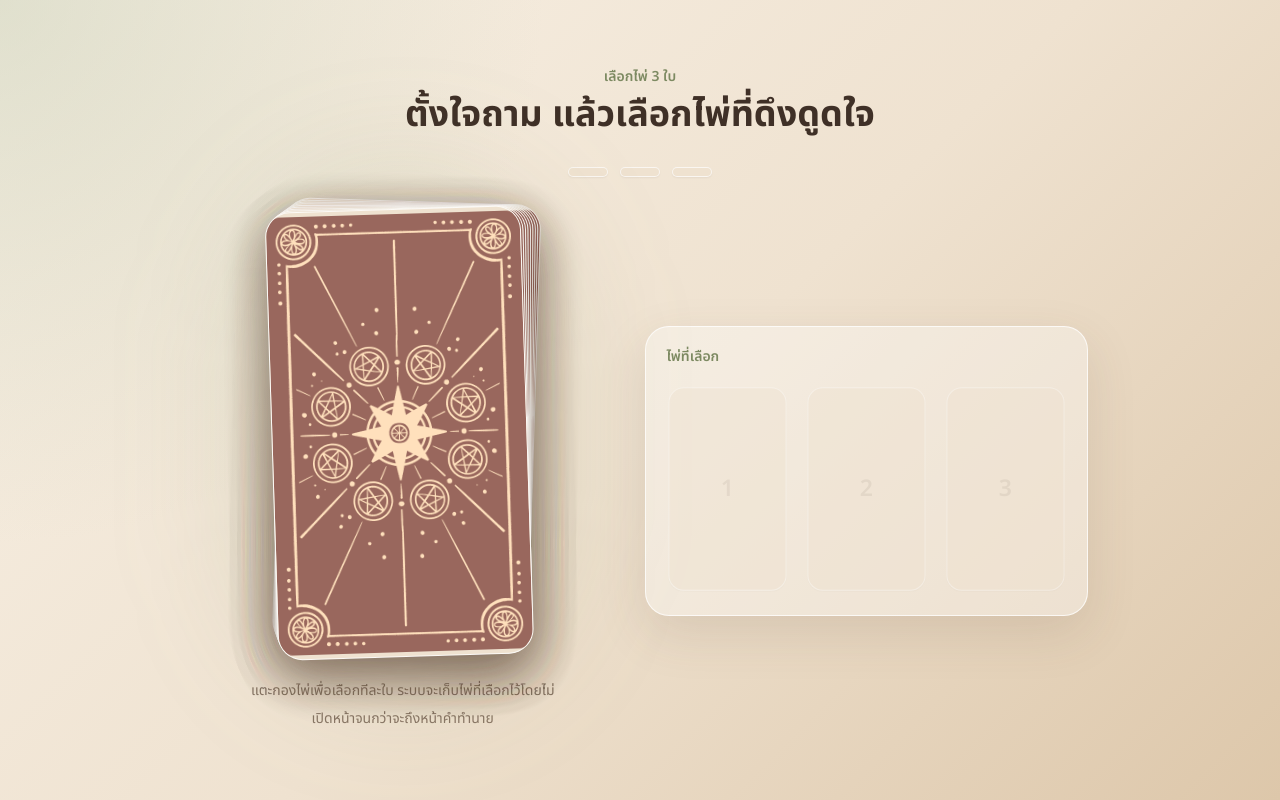
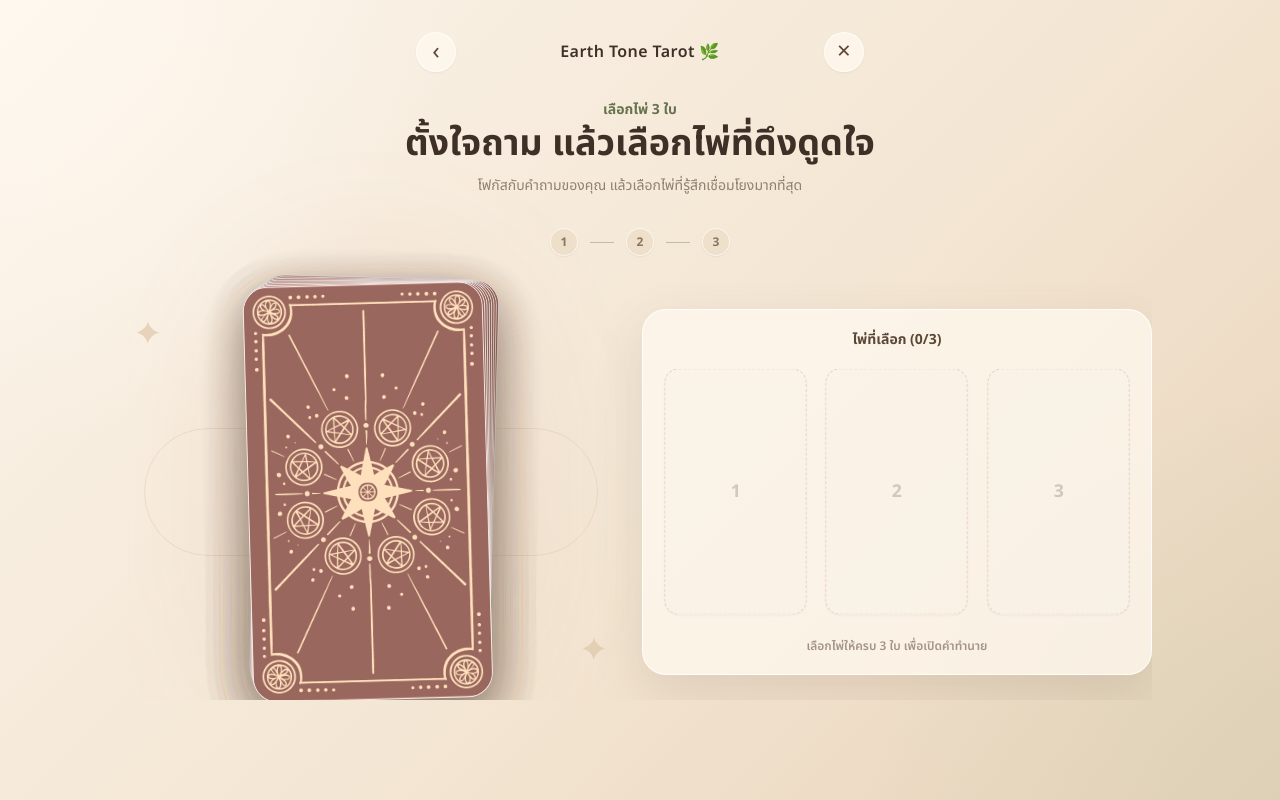
Before and after one commit to tonfernz/tarottest, a Next.js app: page /shuffle in a window 1280 px wide. Built offline with nearby package versions, Linux system fonts and the light colour scheme.

Commit message:
Redesign tarot mobile UI

```diff
--- a/src/app/globals.css
+++ b/src/app/globals.css
@@ -12,15 +12,16 @@
 
 html {
   min-height: 100%;
-  background: #f8f1e6;
+  background: #f7efe3;
 }
 
 body {
   min-height: 100vh;
   margin: 0;
   background:
-    radial-gradient(circle at top left, rgba(196, 204, 177, 0.46), transparent 34rem),
-    linear-gradient(135deg, #f8f1e6 0%, #efe2d0 52%, #ddc7aa 100%);
+    radial-gradient(circle at top left, rgba(255, 248, 239, 0.92), transparent 28rem),
+    radial-gradient(circle at bottom right, rgba(196, 204, 177, 0.32), transparent 26rem),
+    linear-gradient(135deg, #fbf4ea 0%, #f3e5d2 58%, #e8d2b8 100%);
   color: #3f3027;
 }
 
--- /dev/null
+++ b/src/components/AppHeader.tsx
@@ -0,0 +1,27 @@
+import Link from "next/link";
+
+type AppHeaderProps = {
+  closeHref?: string;
+};
+
+export function AppHeader({ closeHref = "/" }: AppHeaderProps) {
+  return (
+    <header className="mx-auto flex w-full max-w-md items-center justify-between pt-2">
+      <Link
+        href="/"
+        className="grid h-10 w-10 place-items-center rounded-full border border-white/75 bg-pearl/75 text-2xl leading-none text-bark shadow-sm transition hover:bg-white focus-visible:outline-none focus-visible:ring-4 focus-visible:ring-moss/25"
+        aria-label="กลับหน้าหลัก"
+      >
+        ‹
+      </Link>
+      <p className="text-sm font-semibold tracking-wide text-cacao sm:text-base">Earth Tone Tarot <span className="text-moss">🌿</span></p>
+      <Link
+        href={closeHref}
+        className="grid h-10 w-10 place-items-center rounded-full border border-white/75 bg-pearl/75 text-2xl leading-none text-bark shadow-sm transition hover:bg-white focus-visible:outline-none focus-visible:ring-4 focus-visible:ring-moss/25"
+        aria-label="ปิด"
+      >
+        ×
+      </Link>
+    </header>
+  );
+}
--- a/src/components/SelectedCards.tsx
+++ b/src/components/SelectedCards.tsx
@@ -14,11 +14,20 @@ export function SelectedCards({ selectedCount }: SelectedCardsProps) {
         const isFilled = index < selectedCount;
 
         return (
-          <motion.span
-            key={index}
-            animate={{ scale: isFilled ? 1.08 : 1, backgroundColor: isFilled ? "#7d8a62" : "#efe2d0" }}
-            className="h-2.5 w-10 rounded-full border border-white/70 shadow-sm"
-          />
+          <div key={index} className="flex items-center gap-3">
+            <motion.span
+              animate={{
+                scale: isFilled ? 1.08 : 1,
+                backgroundColor: isFilled ? "#66734d" : "#eee0ca",
+                color: isFilled ? "#fff8ef" : "#8a7662"
+              }}
+              transition={{ type: "spring", stiffness: 260, damping: 22 }}
+              className="grid h-7 w-7 place-items-center rounded-full border border-white/70 text-xs font-bold shadow-sm"
+            >
+              {index + 1}
+            </motion.span>
+            {index < SELECTED_CARD_LIMIT - 1 ? <span className="h-px w-6 bg-moss/45" /> : null}
+          </div>
         );
       })}
     </div>
--- a/src/components/ShuffleDeck.tsx
+++ b/src/components/ShuffleDeck.tsx
@@ -4,8 +4,9 @@ import { useEffect, useMemo, useState } from "react";
 import { useRouter } from "next/navigation";
 import Image from "next/image";
 import { AnimatePresence, motion } from "framer-motion";
+import { AppHeader } from "@/components/AppHeader";
+import { SelectedCards } from "@/components/SelectedCards";
 import { CARD_BACK_IMAGE, SELECTED_CARD_LIMIT, allTarotCards, shuffleArray, withBasePath } from "@/lib/tarot";
-import { SelectedCards } from "@/components/SelectedCards";
 import type { TarotCardData } from "@/types/tarot";
 
 export function ShuffleDeck() {
@@ -20,7 +21,7 @@ export function ShuffleDeck() {
     const timer = window.setTimeout(() => {
       setCards(shuffledCards);
       setIsShuffling(false);
-    }, 1700);
+    }, 1500);
 
     return () => window.clearTimeout(timer);
   }, []);
@@ -28,8 +29,7 @@ export function ShuffleDeck() {
   const selectedCount = selectedIds.length;
   const canReveal = selectedCount === SELECTED_CARD_LIMIT;
   const nextCard = cards.find((card) => !selectedIds.includes(card.id));
-
-  const deckCards = useMemo(() => Array.from({ length: 9 }), []);
+  const deckCards = useMemo(() => Array.from({ length: 8 }), []);
 
   function drawCard() {
     if (!nextCard || selectedIds.length >= SELECTED_CARD_LIMIT) {
@@ -47,145 +47,147 @@ export function ShuffleDeck() {
   }
 
   function openReading() {
-    if (!canReveal) {
-      return;
+    if (canReveal) {
+      router.push(`/reading?ids=${selectedIds.join(",")}`);
     }
-
-    router.push(`/reading?ids=${selectedIds.join(",")}`);
   }
 
   return (
-    <section className="flex flex-1 flex-col items-center justify-center gap-3 py-2 sm:gap-8 sm:py-6">
+    <section className="mx-auto flex min-h-[calc(100vh-1.5rem)] w-full max-w-md flex-col gap-3 overflow-hidden rounded-[1.8rem] border border-white/70 bg-pearl/40 px-4 pb-4 shadow-soft sm:min-h-0 sm:max-w-5xl sm:gap-7 sm:rounded-none sm:border-0 sm:bg-transparent sm:px-0 sm:pb-0 sm:shadow-none">
+      <AppHeader />
+
       <div className="text-center">
-        <p className="text-xs font-semibold text-moss sm:text-sm">เลือกไพ่ 3 ใบ</p>
-        <h1 className="mt-1 text-xl font-bold text-cacao sm:mt-2 sm:text-4xl">ตั้งใจถาม แล้วเลือกไพ่ที่ดึงดูดใจ</h1>
+        <p className="text-xs font-bold text-olive sm:text-sm">เลือกไพ่ 3 ใบ</p>
+        <h1 className="mt-1 text-2xl font-bold leading-tight text-cacao sm:text-4xl">ตั้งใจถาม แล้วเลือกไพ่ที่ดึงดูดใจ</h1>
+        <p className="mx-auto mt-2 max-w-sm text-xs leading-5 text-bark/65 sm:text-sm sm:leading-7">
+          โฟกัสกับคำถามของคุณ แล้วเลือกไพ่ที่รู้สึกเชื่อมโยงมากที่สุด
+        </p>
       </div>
+
+      <SelectedCards selectedCount={selectedCount} />
 
       <AnimatePresence mode="wait">
         {isShuffling ? (
           <motion.div
             key="shuffling"
-            className="relative h-[13.25rem] w-[7.75rem] sm:h-[26rem] sm:w-60"
-            exit={{ opacity: 0, scale: 0.94 }}
+            className="relative mx-auto mt-1 h-[15rem] w-[8.7rem] sm:h-[25rem] sm:w-56"
+            exit={{ opacity: 0, scale: 0.96 }}
             transition={{ duration: 0.35 }}
           >
+            <div className="absolute -inset-10 rounded-full bg-sand/20 blur-3xl" />
             {deckCards.map((_, index) => (
               <motion.div
                 key={index}
-                className="absolute inset-0 overflow-hidden rounded-[1.45rem] border border-white/70 bg-linen shadow-soft"
+                className="absolute inset-0 overflow-hidden rounded-[1.35rem] border border-white/80 bg-blush shadow-soft"
                 animate={{
-                  x: [0, index % 2 === 0 ? -38 : 38, 0],
-                  y: [0, -12, 0],
-                  rotate: [0, index % 2 === 0 ? -14 : 14, 0]
+                  scaleY: [1, 0.985, 1],
+                  x: [0, index % 2 === 0 ? -18 : 18, 0],
+                  y: [0, index % 2 === 0 ? -5 : 4, 0],
+                  rotate: [0, index % 2 === 0 ? -6 : 6, 0]
                 }}
                 transition={{
-                  duration: 0.7,
+                  duration: 0.55,
                   repeat: 2,
-                  delay: index * 0.08,
-                  ease: "easeInOut"
+                  repeatType: "mirror",
+                  delay: index * 0.045,
+                  ease: [0.22, 1, 0.36, 1]
                 }}
                 style={{ zIndex: deckCards.length - index }}
               >
-                <Image src={withBasePath(CARD_BACK_IMAGE)} alt="" fill sizes="240px" className="object-contain" priority />
+                <Image src={withBasePath(CARD_BACK_IMAGE)} alt="" fill sizes="224px" className="object-contain" priority />
               </motion.div>
             ))}
           </motion.div>
         ) : (
           <motion.div
-            key="cards"
-            className="flex w-full flex-col items-center"
-            initial={{ opacity: 0, y: 20 }}
+            key="draw"
+            className="grid flex-1 items-center gap-3 sm:grid-cols-[1fr_1.05fr] sm:gap-7"
+            initial={{ opacity: 0, y: 16 }}
             animate={{ opacity: 1, y: 0 }}
-            transition={{ duration: 0.35 }}
+            transition={{ duration: 0.42, ease: [0.22, 1, 0.36, 1] }}
           >
-            <SelectedCards selectedCount={selectedCount} />
-            <div className="mx-auto mt-3 grid w-full max-w-[18rem] items-center justify-items-center gap-3 sm:mt-8 sm:max-w-4xl sm:gap-8 lg:grid-cols-[1fr_1.05fr]">
-              <div className="flex w-full flex-col items-center gap-2 sm:gap-5">
+            <div className="relative flex items-center justify-center">
+              <div className="pointer-events-none absolute inset-x-4 top-1/2 h-32 -translate-y-1/2 rounded-full border border-sand/45" />
+              <div className="pointer-events-none absolute left-2 top-8 hidden text-3xl text-sand/70 sm:block">✦</div>
+              <div className="pointer-events-none absolute bottom-8 right-2 hidden text-3xl text-sand/70 sm:block">✦</div>
+
               <motion.button
                 type="button"
                 onClick={drawCard}
                 disabled={!nextCard || selectedCount >= SELECTED_CARD_LIMIT}
                 whileHover={selectedCount < SELECTED_CARD_LIMIT ? { y: -4, scale: 1.015 } : undefined}
-                  whileTap={selectedCount < SELECTED_CARD_LIMIT ? { scale: 0.98 } : undefined}
-                  className="group relative h-[12.75rem] w-[7.5rem] outline-none disabled:cursor-not-allowed sm:h-[28rem] sm:w-64"
+                whileTap={selectedCount < SELECTED_CARD_LIMIT ? { scale: 0.975 } : undefined}
+                className="group relative h-[13.2rem] w-[7.8rem] outline-none disabled:cursor-not-allowed sm:h-[26rem] sm:w-60"
                 aria-label="เลือกไพ่จากกอง"
               >
-                  <span className="absolute -inset-3 rounded-full bg-moss/15 blur-3xl transition group-hover:bg-moss/20 sm:-inset-8" />
-                  {deckCards.map((_, index) => {
-                    const depth = deckCards.length - index;
-
-                    return (
+                <span className="absolute -inset-5 rounded-full bg-clay/10 blur-3xl transition group-hover:bg-clay/15" />
+                {deckCards.map((_, index) => (
                   <motion.span
                     key={index}
-                        className="absolute inset-0 overflow-hidden rounded-[1.55rem] border border-white/80 bg-linen shadow-soft"
-                        initial={{ opacity: 0, y: 18, rotate: 0 }}
+                    className="absolute inset-0 overflow-hidden rounded-[1.25rem] border border-white/80 bg-blush shadow-soft sm:rounded-[1.55rem]"
+                    initial={{ opacity: 0, y: 16, rotate: 0 }}
                     animate={{
                       opacity: selectedCount >= SELECTED_CARD_LIMIT && index < 3 ? 0 : 1,
-                          x: (index - 4) * 0.9,
+                      x: (index - 3.5) * 0.9,
                       y: index * -1,
-                          rotate: (index - 4) * 0.45
+                      rotate: (index - 3.5) * 0.45
                     }}
-                        transition={{ duration: 0.34, delay: index * 0.02 }}
-                        style={{ zIndex: depth }}
+                    transition={{ type: "spring", stiffness: 180, damping: 24, delay: index * 0.018 }}
+                    style={{ zIndex: deckCards.length - index }}
                   >
-                        <Image src={withBasePath(CARD_BACK_IMAGE)} alt="" fill sizes="256px" className="object-contain" priority={index > 5} />
+                    <Image src={withBasePath(CARD_BACK_IMAGE)} alt="" fill sizes="240px" className="object-contain" priority={index > 5} />
                   </motion.span>
-                    );
-                  })}
+                ))}
 
                 <AnimatePresence>
                   {drawAnimationKey > 0 ? (
                     <motion.span
                       key={drawAnimationKey}
-                        className="absolute inset-0 overflow-hidden rounded-[1.55rem] border border-moss/50 bg-linen shadow-glow"
+                      className="absolute inset-0 overflow-hidden rounded-[1.25rem] border border-olive/40 bg-blush shadow-glow sm:rounded-[1.55rem]"
                       initial={{ opacity: 0, x: 0, y: 0, rotate: 0, scale: 1 }}
-                        animate={{ opacity: [0, 0.9, 0], x: [0, 44, 58], y: [0, -34, -18], rotate: [0, 7, 5], scale: [1, 0.88, 0.82] }}
+                      animate={{ opacity: [0, 0.95, 0], x: [0, 38, 52], y: [0, -28, -14], rotate: [0, 5, 4], scale: [1, 0.9, 0.82] }}
                       exit={{ opacity: 0 }}
                       transition={{ duration: 0.55, ease: [0.22, 1, 0.36, 1] }}
                       style={{ zIndex: deckCards.length + 1, pointerEvents: "none" }}
                     >
-                        <Image src={withBasePath(CARD_BACK_IMAGE)} alt="" fill sizes="256px" className="object-contain" />
+                      <Image src={withBasePath(CARD_BACK_IMAGE)} alt="" fill sizes="240px" className="object-contain" />
                     </motion.span>
                   ) : null}
                 </AnimatePresence>
               </motion.button>
-
-                <p className="hidden max-w-xs text-center text-xs leading-6 text-bark/70 sm:block sm:text-sm sm:leading-7">
-                  แตะกองไพ่เพื่อเลือกทีละใบ ระบบจะเก็บไพ่ที่เลือกไว้โดยไม่เปิดหน้าจนกว่าจะถึงหน้าคำทำนาย
-                </p>
             </div>
 
-              <div className="mx-auto w-full max-w-[14.5rem] rounded-[1.25rem] border border-white/75 bg-white/35 p-3 shadow-soft sm:max-w-none sm:rounded-[1.5rem] sm:p-5">
-                <p className="text-center text-xs font-semibold text-moss sm:text-left sm:text-sm">ไพ่ที่เลือก</p>
-                <div className="mt-2 grid grid-cols-3 gap-2 sm:mt-4 sm:gap-4">
+            <div className="rounded-[1.5rem] border border-white/80 bg-pearl/75 p-3 shadow-soft sm:p-5">
+              <p className="text-center text-sm font-bold text-bark">ไพ่ที่เลือก ({selectedCount}/3)</p>
+              <div className="mt-3 grid grid-cols-3 gap-2 sm:mt-4 sm:gap-4">
                 {Array.from({ length: SELECTED_CARD_LIMIT }).map((_, index) => {
                   const isSelected = index < selectedCount;
 
                   return (
                     <motion.div
                       key={index}
-                        initial={{ opacity: 0, y: 14 }}
                       animate={{
-                          opacity: isSelected ? 1 : 0.42,
-                          y: 0,
-                          scale: isSelected ? 1 : 0.96
+                        y: isSelected ? -3 : 0,
+                        scale: isSelected ? 1 : 0.98,
+                        borderColor: isSelected ? "#66734d" : "rgba(185, 120, 95, 0.28)"
                       }}
-                        className="relative aspect-[11/19] overflow-hidden rounded-[0.75rem] border border-white/80 bg-linen shadow-sm sm:rounded-[1rem]"
+                      transition={{ type: "spring", stiffness: 230, damping: 22 }}
+                      className="relative aspect-[11/19] overflow-hidden rounded-[0.9rem] border border-dashed bg-cream/50 shadow-sm"
                     >
                       {isSelected ? (
-                          <Image src={withBasePath(CARD_BACK_IMAGE)} alt="" fill sizes="120px" className="object-contain" />
+                        <>
+                          <Image src={withBasePath(CARD_BACK_IMAGE)} alt="" fill sizes="96px" className="object-contain" />
+                          <span className="absolute bottom-1 right-1 grid h-5 w-5 place-items-center rounded-full bg-olive text-xs font-bold text-cream shadow-sm">
+                            ✓
+                          </span>
+                        </>
                       ) : (
-                          <span className="grid h-full place-items-center text-lg font-semibold text-bark/20 sm:text-2xl">{index + 1}</span>
+                        <span className="grid h-full place-items-center text-lg font-bold text-bark/25">{index + 1}</span>
                       )}
                     </motion.div>
                   );
                 })}
               </div>
-              </div>
-            </div>
-          </motion.div>
-        )}
-      </AnimatePresence>
 
               <AnimatePresence>
                 {canReveal ? (
@@ -197,11 +199,20 @@ export function ShuffleDeck() {
                     exit={{ opacity: 0, y: 12 }}
                     whileHover={{ y: -2 }}
                     whileTap={{ scale: 0.98 }}
-            className="rounded-full bg-bark px-6 py-2.5 text-sm font-bold text-cream shadow-soft transition hover:bg-cacao focus-visible:outline-none focus-visible:ring-4 focus-visible:ring-moss/35 sm:px-8 sm:py-3 sm:text-base"
+                    transition={{ duration: 0.32, ease: [0.22, 1, 0.36, 1] }}
+                    className="mt-3 flex w-full items-center justify-center gap-3 rounded-full bg-olive px-6 py-3 text-sm font-bold text-cream shadow-glow transition hover:bg-moss focus-visible:outline-none focus-visible:ring-4 focus-visible:ring-moss/35 sm:mt-5 sm:text-base"
                   >
+                    <span>✦</span>
                     เปิดคำทำนาย
+                    <span>✦</span>
                   </motion.button>
-        ) : null}
+                ) : (
+                  <p className="mt-3 text-center text-xs font-semibold text-bark/55 sm:mt-5">เลือกไพ่ให้ครบ 3 ใบ เพื่อเปิดคำทำนาย</p>
+                )}
+              </AnimatePresence>
+            </div>
+          </motion.div>
+        )}
       </AnimatePresence>
     </section>
   );
--- a/src/components/TarotCard.tsx
+++ b/src/components/TarotCard.tsx
@@ -35,12 +35,12 @@ export function TarotCard({
       animate={{ opacity: disabled && !selected ? 0.55 : 1, y: 0, scale: selected ? 1.045 : 1 }}
       whileHover={disabled ? undefined : { y: -5, scale: selected ? 1.055 : 1.025 }}
       whileTap={disabled ? undefined : { scale: 0.98 }}
-      transition={{ duration: 0.32, delay: Math.min(index * 0.025, 0.18) }}
+      transition={{ type: "spring", stiffness: 220, damping: 24, delay: Math.min(index * 0.025, 0.18) }}
       className="group flex w-full min-w-0 flex-col items-center gap-2 rounded-[1.35rem] outline-none focus-visible:ring-4 focus-visible:ring-moss/30 disabled:cursor-not-allowed sm:gap-3"
     >
       <span
-        className={`relative block aspect-[11/19] w-full overflow-hidden rounded-[0.9rem] border bg-linen shadow-soft transition duration-300 sm:rounded-[1.25rem] ${
-          selected ? "border-moss shadow-glow" : "border-white/70 group-hover:border-moss/40"
+        className={`relative block aspect-[11/19] w-full overflow-hidden rounded-[0.95rem] border bg-blush shadow-soft transition duration-300 sm:rounded-[1.25rem] ${
+          selected ? "border-olive shadow-glow" : "border-white/75 group-hover:border-olive/40"
         }`}
         style={{ perspective: "1200px" }}
       >
--- a/tailwind.config.ts
+++ b/tailwind.config.ts
@@ -7,6 +7,10 @@ const config: Config = {
       colors: {
         cream: "#f8f1e6",
         linen: "#efe2d0",
+        pearl: "#fff8ef",
+        blush: "#b98378",
+        rosewood: "#9c665f",
+        olive: "#66734d",
         clay: "#b9785f",
         moss: "#7d8a62",
         bark: "#5c4737",
```
Also changed, not shown: src/components/CardDetailModal.tsx (+62 -45 lines), src/components/ReadingClient.tsx (+16 -13 lines). Lines whose indentation alone changed are shown as unchanged.
